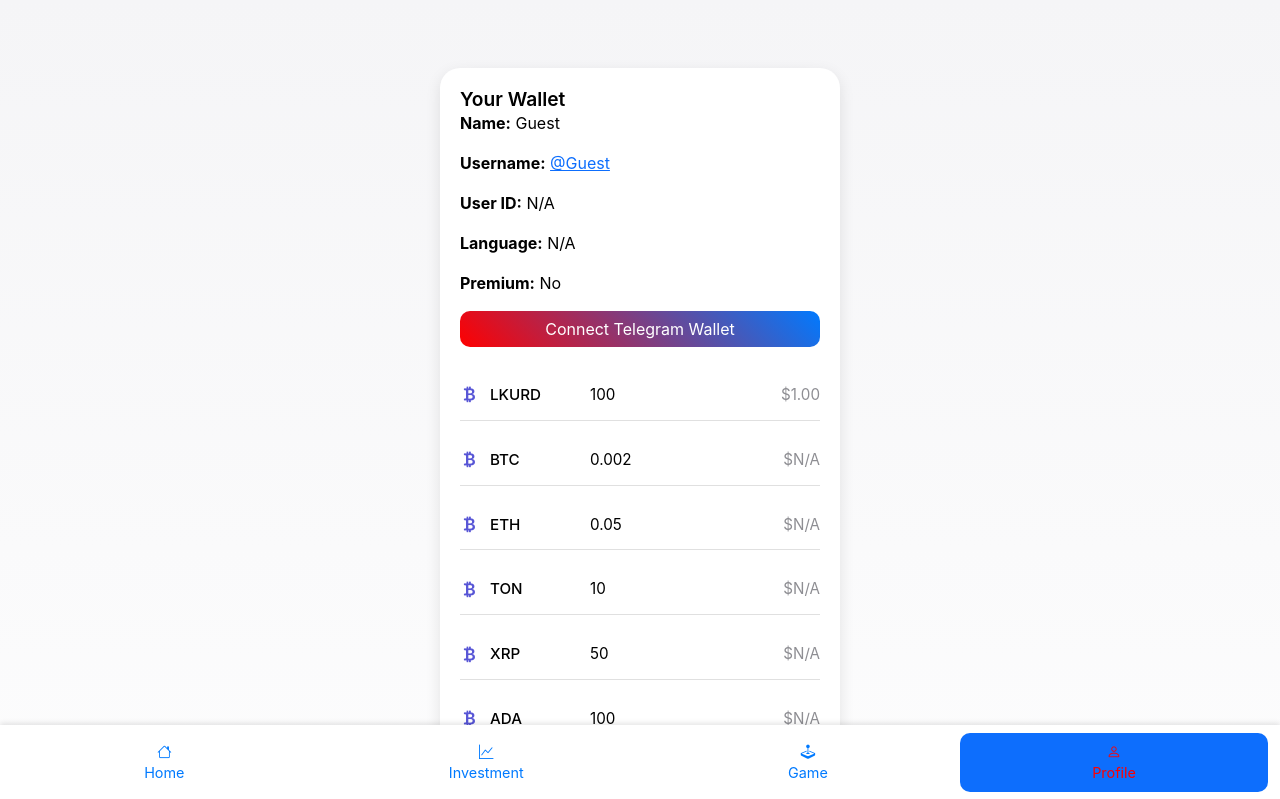
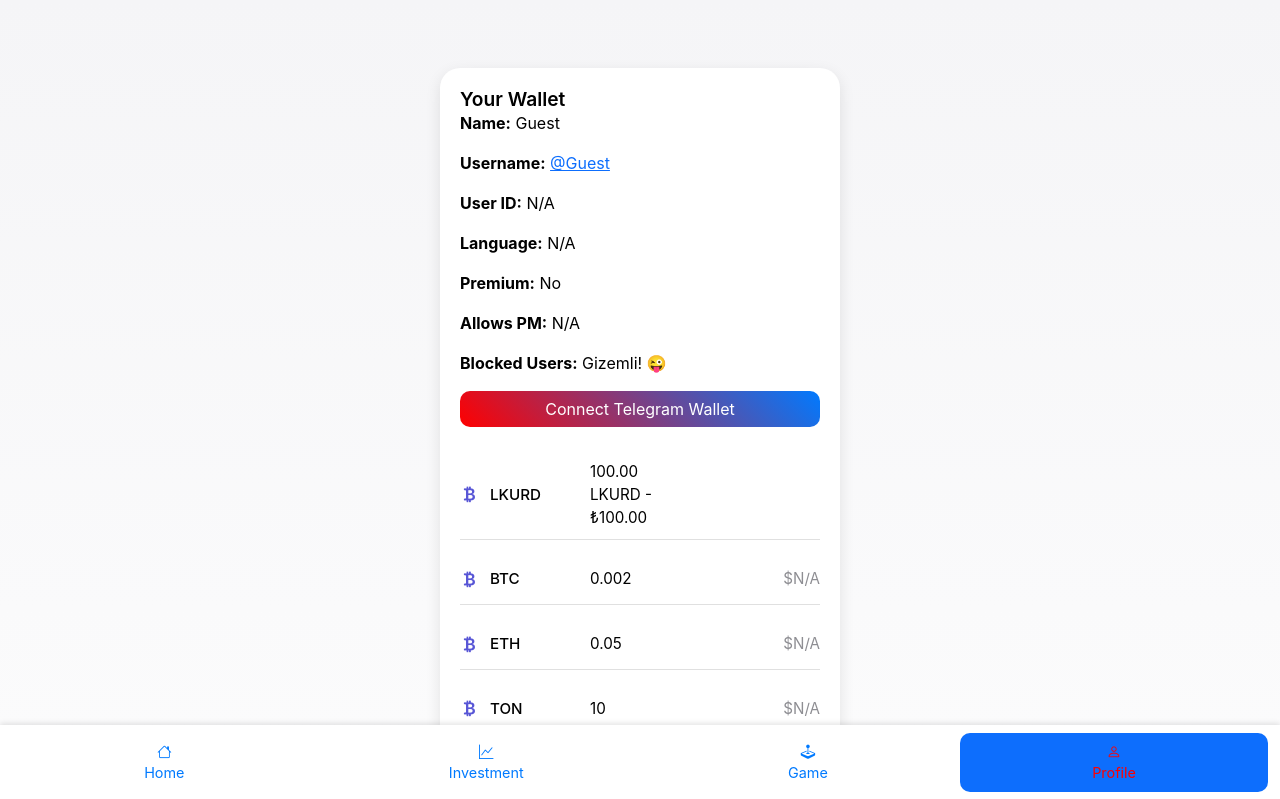
Before and after one commit to LiraKurdi/Lira-Kurdi, a plain HTML site: page index.html in a window 1280 px wide. Both pictures are taken after a click on the link "Profile". Shown: the top 799 px of the page. Drawn offline with nearby package versions, Linux system fonts and the light colour scheme; no server answers.

Commit message:
Update index.html

```diff
--- a/index.html
+++ b/index.html
@@ -65,7 +65,7 @@
                         <div class="col-12 col-md-6">
                             <div class="slogan-card">
                                 <h3>BTC Yatır, $LKURD Kazan!</h3>
-                                <p>Convert your BTC to $LKURD and thrive.</p>
+                                <p>Convert BTC to $LKURD for higher returns.</p>
                             </div>
                         </div>
                         <div class="col-12 col-md-6">
@@ -170,18 +170,22 @@
                 <div class="wallet-card mx-auto">
                     <div class="card-body">
                         <h5 class="card-title">Your Wallet</h5>
-                        <p><strong>Name:</strong> <span id="fullName">Guest</span></p>
-                        <p><strong>Username:</strong> <a href="#" id="telegramLink" target="_blank">@Guest</a></p>
-                        <p><strong>User ID:</strong> <span id="userId">N/A</span></p>
-                        <p><strong>Language:</strong> <span id="language">N/A</span></p>
-                        <p><strong>Premium:</strong> <span id="premium">No</span></p>
+                        <div class="profile-info">
+                            <img id="profilePhoto" src="" alt="Profile Photo" class="profile-photo d-none">
+                            <p><strong>Name:</strong> <span id="fullName">Guest</span></p>
+                            <p><strong>Username:</strong> <a href="#" id="telegramLink" target="_blank">@Guest</a></p>
+                            <p><strong>User ID:</strong> <span id="userId">N/A</span></p>
+                            <p><strong>Language:</strong> <span id="language">N/A</span></p>
+                            <p><strong>Premium:</strong> <span id="premium">No</span></p>
+                            <p><strong>Allows PM:</strong> <span id="allowsPm">N/A</span></p>
+                            <p><strong>Blocked Users:</strong> <span id="blockedUsers">Gizemli! 😜</span></p>
+                        </div>
                         <button class="btn btn-primary w-100 mb-4" onclick="connectWallet()">Connect Telegram Wallet</button>
                         <div class="balance-list">
                             <div class="balance-item">
                                 <i class="bi bi-currency-bitcoin"></i>
                                 <span>LKURD</span>
-                                <span id="lkurdBalance">100</span>
-                                <span>$1.00</span>
+                                <span id="lkurdBalance">100.00 LKURD - ₺100.00</span>
                             </div>
                             <div class="balance-item">
                                 <i class="bi bi-currency-bitcoin"></i>
```
